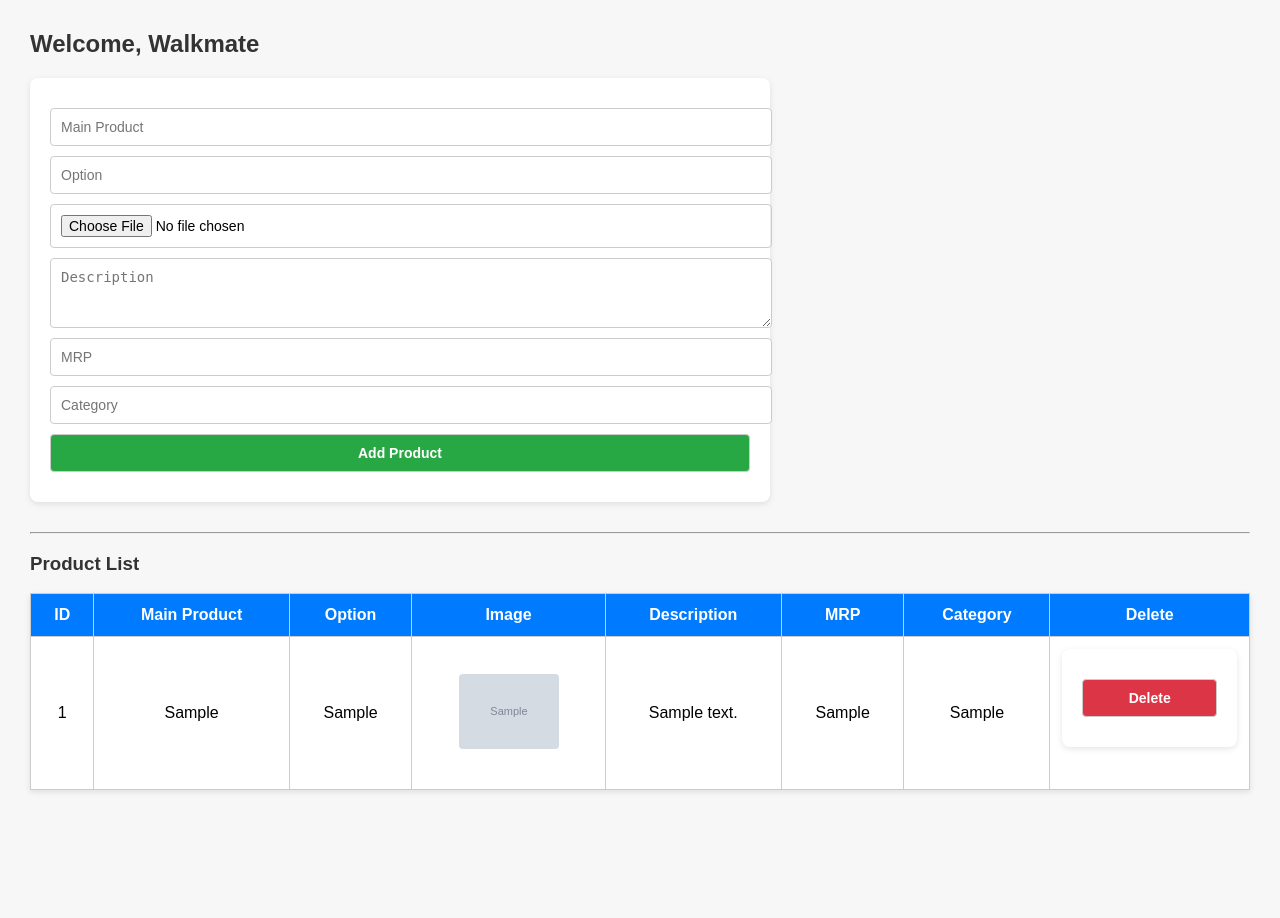
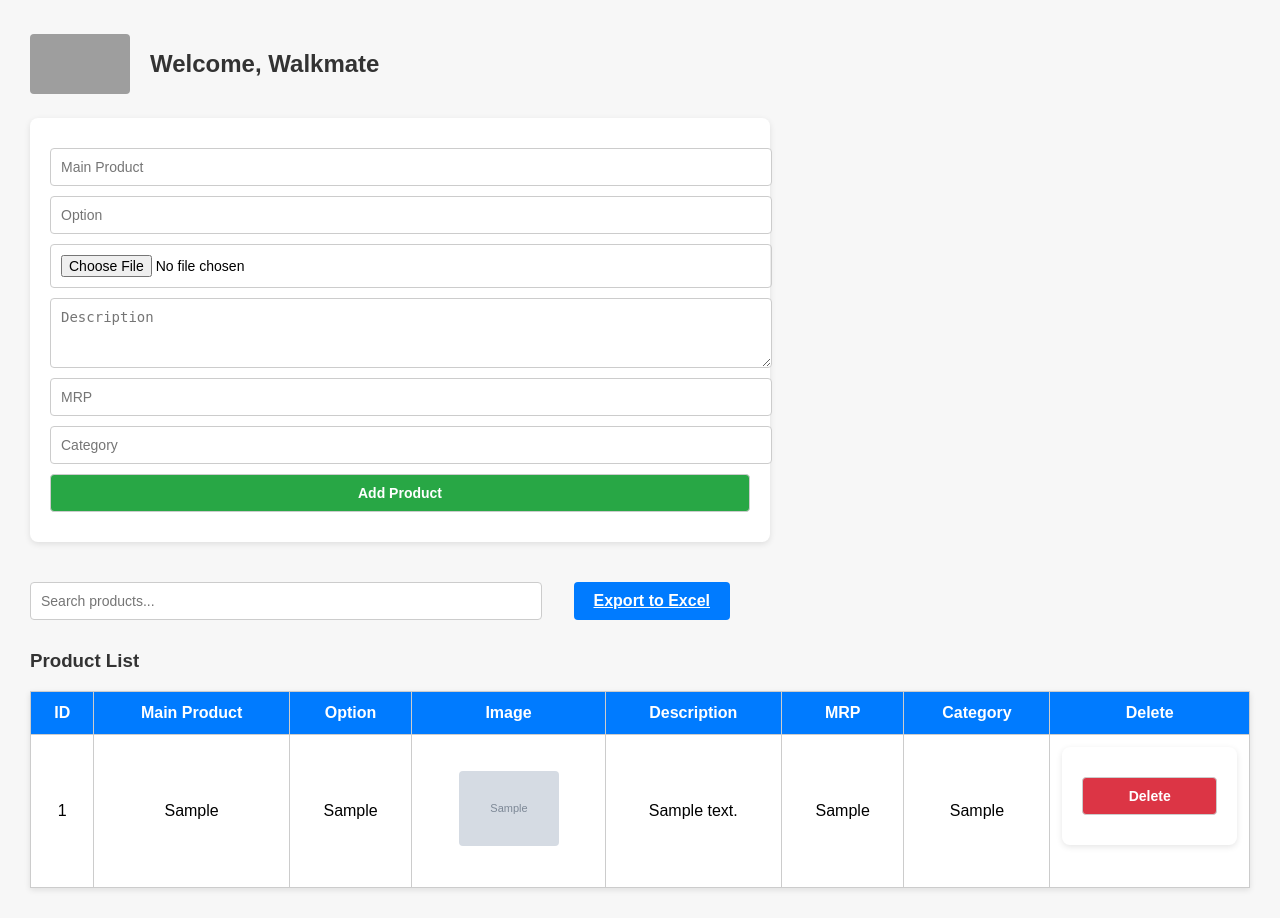
Before and after one commit to Walkmatefootwear/Whatsapp-chatbot, a Flask app: page /admin in a window 1280 px wide. Before the commit the page ends 792 px from the top, so only its background shows below. Run offline with Flask 3, Linux system fonts and the light colour scheme; a user stored in the database is signed in; tables that the repository leaves empty hold one stand-in row (values such as "Sample post"); grey boxes marked "Sample" are stand-in pictures; parts of the project's set-up code (start-up, migrations or seed data) failed here and were passed over; grey boxes are pictures that could not be loaded.

Commit message:
Update admin.html

```diff
--- a/templates/admin.html
+++ b/templates/admin.html
@@ -59,11 +59,38 @@
       width: 100px;
       border-radius: 4px;
     }
+    .search-export {
+      display: flex;
+      justify-content: space-between;
+      align-items: center;
+      margin-bottom: 20px;
+      max-width: 700px;
+    }
+    #searchBox {
+      padding: 10px;
+      width: 70%;
+      font-size: 14px;
+    }
+    #exportBtn {
+      padding: 10px 20px;
+      background-color: #007bff;
+      color: white;
+      font-weight: bold;
+      border: none;
+      border-radius: 4px;
+      cursor: pointer;
+    }
+    #exportBtn:hover {
+      background-color: #0056b3;
+    }
   </style>
 </head>
 <body>
 
-  <h2>Welcome, Walkmate</h2>
+  <div style="display: flex; align-items: center; margin-bottom: 20px;">
+    <img src="{{ url_for('static', filename='logo.png') }}" alt="Walkmate Logo" style="height: 60px; margin-right: 20px;">
+    <h2>Welcome, Walkmate</h2>
+  </div>
 
   <form method="POST" action="{{ url_for('add_product') }}" enctype="multipart/form-data">
     <input type="text" name="main_product" placeholder="Main Product" required>
@@ -75,10 +102,13 @@
     <button type="submit">Add Product</button>
   </form>
 
-  <hr>
+  <div class="search-export">
+    <input type="text" id="searchBox" placeholder="Search products...">
+    <a href="{{ url_for('export_excel') }}" id="exportBtn" download>Export to Excel</a>
+  </div>
 
   <h3>Product List</h3>
-  <table>
+  <table id="productTable">
     <thead>
       <tr>
         <th>ID</th>
@@ -117,5 +147,17 @@
     </tbody>
   </table>
 
+  <script>
+    const searchBox = document.getElementById('searchBox');
+    searchBox.addEventListener('input', () => {
+      const filter = searchBox.value.toLowerCase();
+      const rows = document.querySelectorAll('#productTable tbody tr');
+      rows.forEach(row => {
+        const text = row.innerText.toLowerCase();
+        row.style.display = text.includes(filter) ? '' : 'none';
+      });
+    });
+  </script>
+
 </body>
 </html>
```
